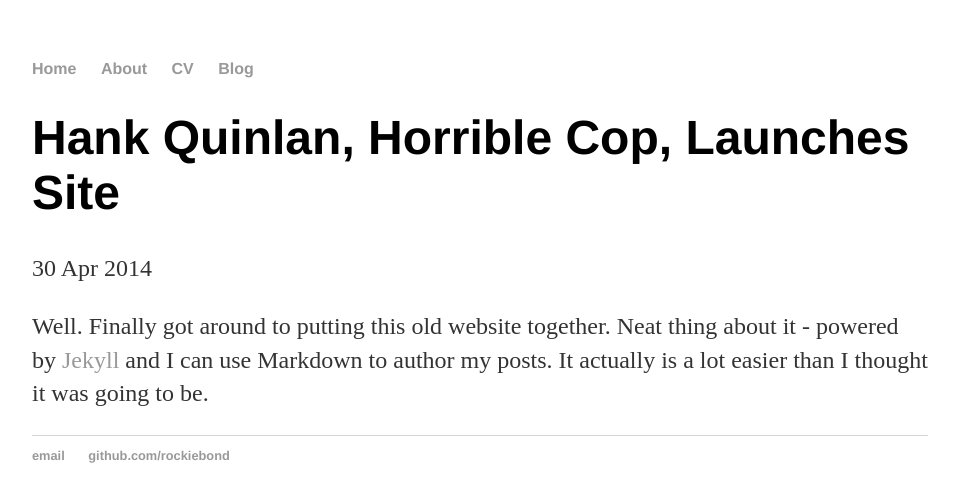
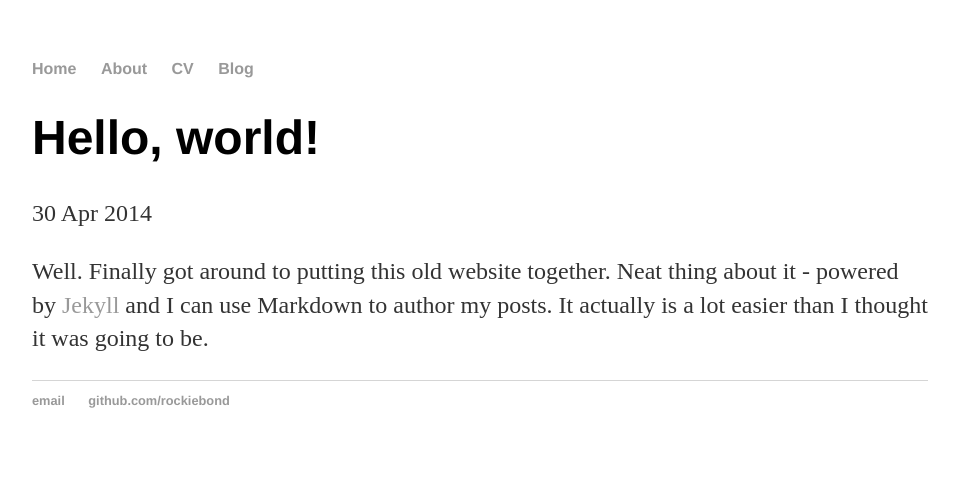
Before and after one commit to rockiebond/rockiebond.github.io, a Jekyll site: the page built from _posts/2014-04-30-hank-quinlan-site-launched.md, in a window 1280 px wide. Shown: the top 502 px of the page, without its empty margins (160-1119 px from the left). Built offline with Jekyll 4.4.1, drawn with Linux system fonts in a browser that asks for light colours.

Commit message:
Update 2014-04-30-hank-quinlan-site-launched.md

```diff
--- a/_posts/2014-04-30-hank-quinlan-site-launched.md
+++ b/_posts/2014-04-30-hank-quinlan-site-launched.md
@@ -1,6 +1,6 @@
 ---
 layout: post
-title: "Hank Quinlan, Horrible Cop, Launches Site"
+title: "Hello, world!"
 date: 2014-04-30
 ---
 
```
